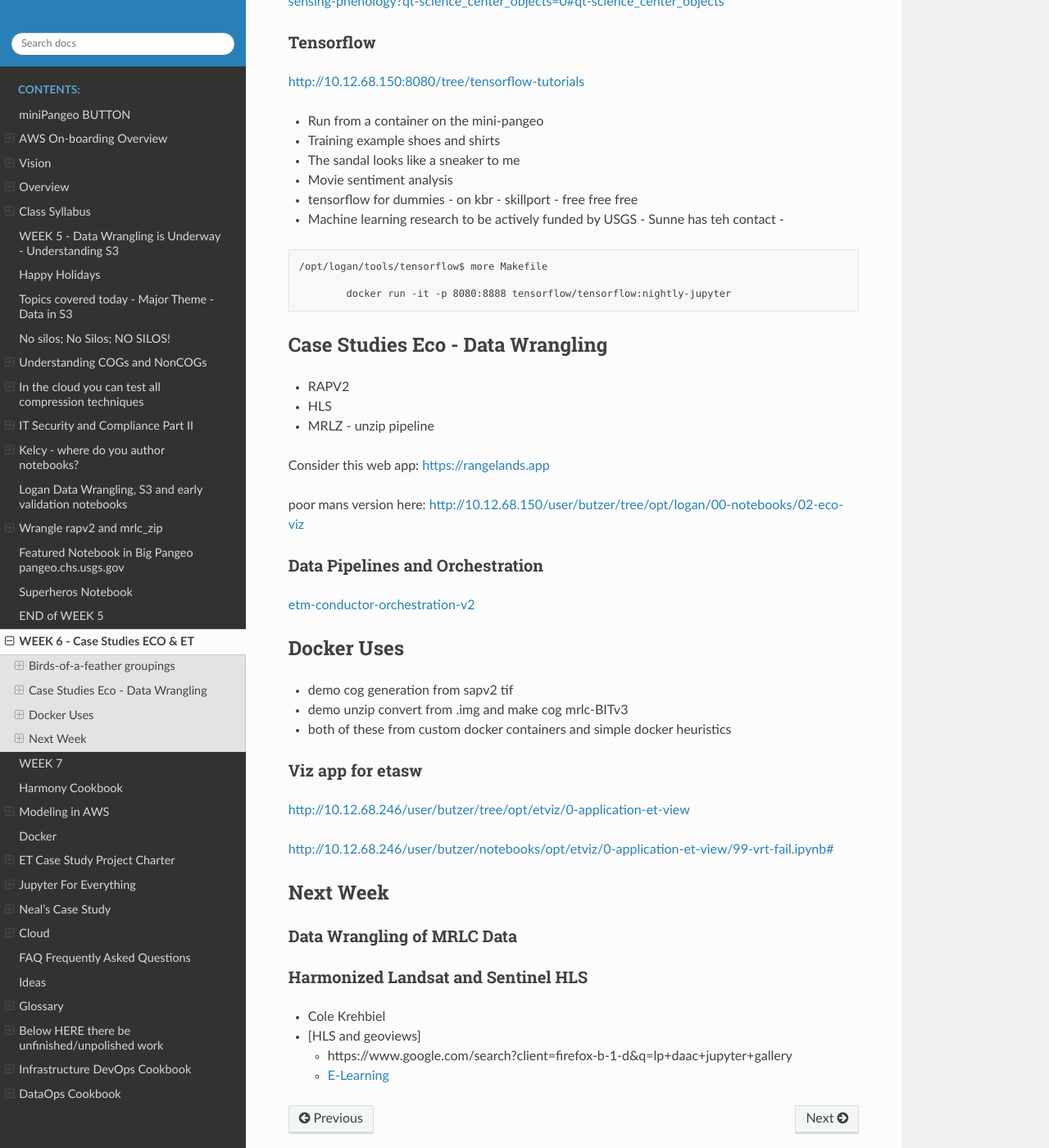
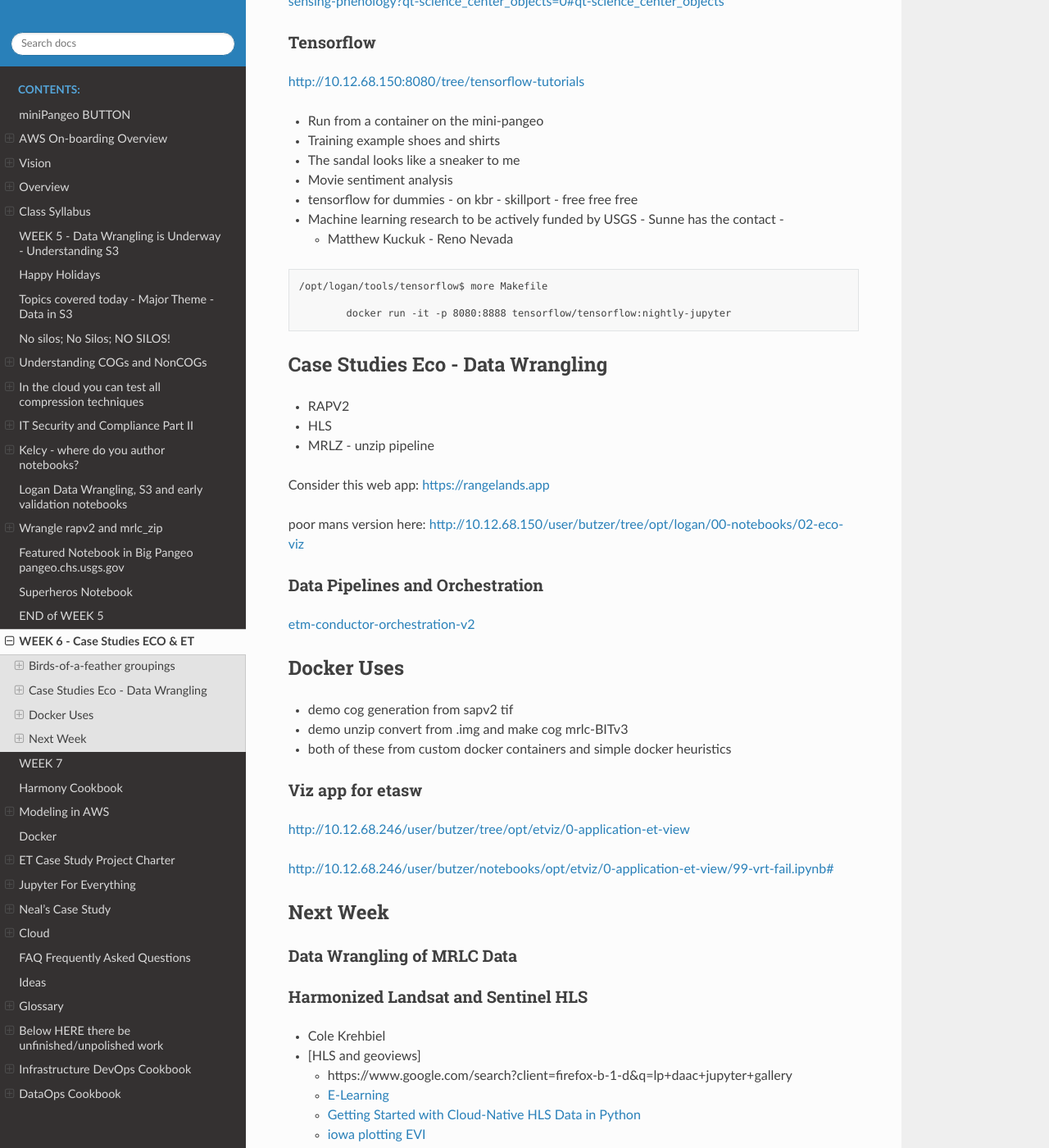
Before and after one commit to tonybutzer/harmony-docs, a Sphinx documentation site: the page built from documentation/source/06week.md, in a window 1280 px wide and 1400 px high, scrolled down 756 px. Shown: the whole window at 82% size. Built offline with Sphinx 7.4.7 and the Read the Docs theme 2.0.0, drawn with Linux system fonts in a browser that asks for light colours; pages that are not in the unit, such as notebooks, are missing from menus.

Commit message:
automatic git update from Makefile

````diff
--- a/documentation/source/06week.md
+++ b/documentation/source/06week.md
@@ -30,7 +30,8 @@ The subjects include:
 - The sandal looks like a sneaker to me
 - Movie sentiment analysis
 - tensorflow for dummies - on kbr - skillport - free free free
-- Machine learning research to be actively funded by USGS - Sunne has teh contact -
+- Machine learning research to be actively funded by USGS - Sunne has the contact -
+    - Matthew Kuckuk - Reno Nevada
 
 ```
 /opt/logan/tools/tensorflow$ more Makefile
@@ -77,4 +78,7 @@ poor mans version here:
 - Cole Krehbiel
 - [HLS and geoviews]
     - https://www.google.com/search?client=firefox-b-1-d&q=lp+daac+jupyter+gallery
-    - [E-Learning](https://www.google.com/url?sa=t&rct=j&q=&esrc=s&source=web&cd=&cad=rja&uact=8&ved=2ahUKEwicntnyqILuAhWl1VkKHUF4CHsQFjAAegQIAhAC&url=https%3A%2F%2Flpdaac.usgs.gov%2Fresources%2Fe-learning%2F&usg=AOvVaw1DcNWio_vq98aIUFLDZ5on)
+    - [E-Learning](https://lpdaac.usgs.gov/resources/e-learning/)
+    - [Getting Started with Cloud-Native HLS Data in Python](https://lpdaac.usgs.gov/resources/e-learning/getting-started-cloud-native-hls-data-python/)
+
+    - [iowa plotting EVI](https://lpdaac.usgs.gov/resources/e-learning/masking-visualizing-and-plotting-appeears-output-geotiff-time-series-python/)
````
